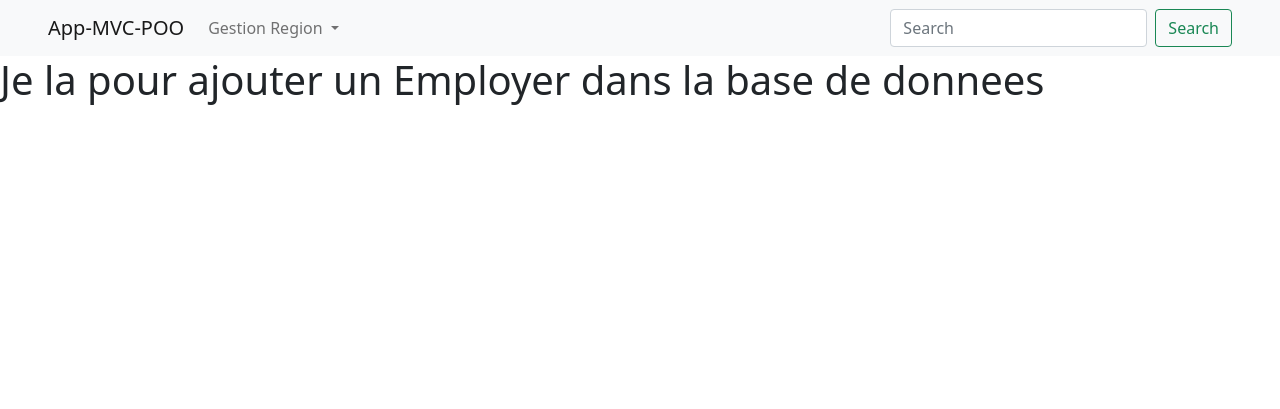
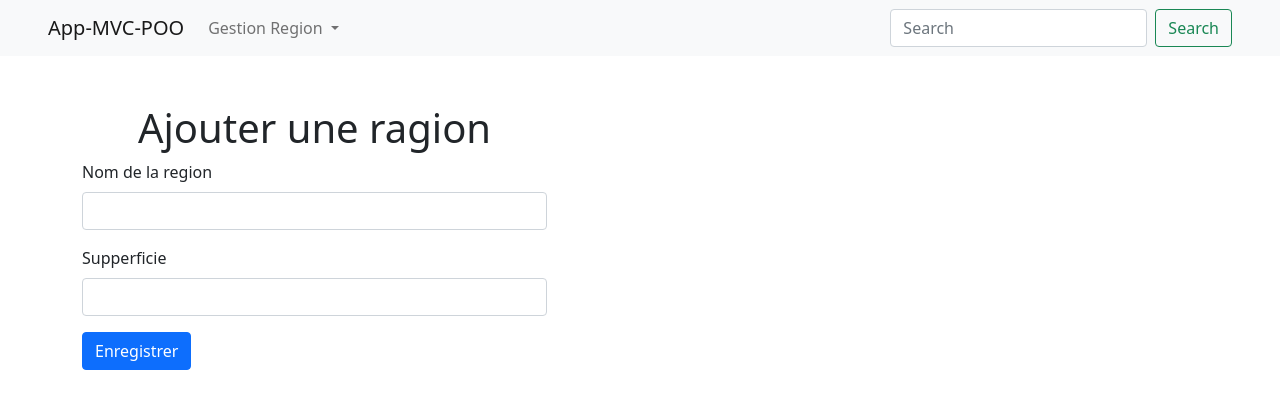
Before and after one commit to abdoulkarim20/MonProjetMVCPOO, a PHP site: page /?route=Region&module=add in a window 1280 px wide. Shown: the top 409 px of the page. Run offline with PHP 8.4, Linux system fonts and the light colour scheme; some libraries are stand-ins or nearby versions.

Commit message:
ajout du formaulaire de ajout des regions

```diff
--- a/view/Accueil.php
+++ b/view/Accueil.php
@@ -1 +1 @@
-<h1>Je suis la page d'accueil</h1>
+<h1>Je suis la page d'accueil accessible que si vous etes connecter</h1>
--- a/view/Region/add.php
+++ b/view/Region/add.php
@@ -1 +1,20 @@
-<h1>Je la pour ajouter un Employer dans la base de donnees</h1>
+<div class="mt-5 container">
+    <div class="col-7">
+
+    </div>
+    <div class="col-5">
+        <h1 class="text-center">Ajouter une ragion</h1>
+        <form method="" action="">
+            <div class="mb-3">
+                <label for="exampleInputEmail1" class="form-label">Nom de la region</label>
+                <input type="email" class="form-control" id="exampleInputEmail1" aria-describedby="emailHelp">
+            </div>
+            <div class="mb-3">
+                <label for="exampleInputPassword1" class="form-label">Supperficie</label>
+                <input type="password" class="form-control" id="exampleInputPassword1">
+            </div>
+            <button type="submit" class="btn btn-primary">Enregistrer</button>
+        </form>
+    </div>
+
+</div>
--- a/view/Region/list.php
+++ b/view/Region/list.php
@@ -19,7 +19,7 @@ $regions = $regionController->getAll();
                 <tr>
                     <td><?= $region['idRegion']; ?></td>
                     <td><?= $region['nomRegion']; ?></td>
-                    <td class="text-center"><a href="?route=Region&module=edit&idRegion=<?= $region['idRegion']; ?>">Modifier</a></td>
+                    <td class="text-center"><a href="?route=Region&module=edit&idRegion=<?= $region['idRegion']; ?>"><i class="bi bi-pencil-square" style="color: primary; font-size:1.5rem;"></i></a></td>
                     <td class="text-center"><a href=""><i class="bi bi-trash3" style="color: #ce0033; font-size:1.5rem;"></i></a></td>
                 </tr>
             <?php  } ?>
```
